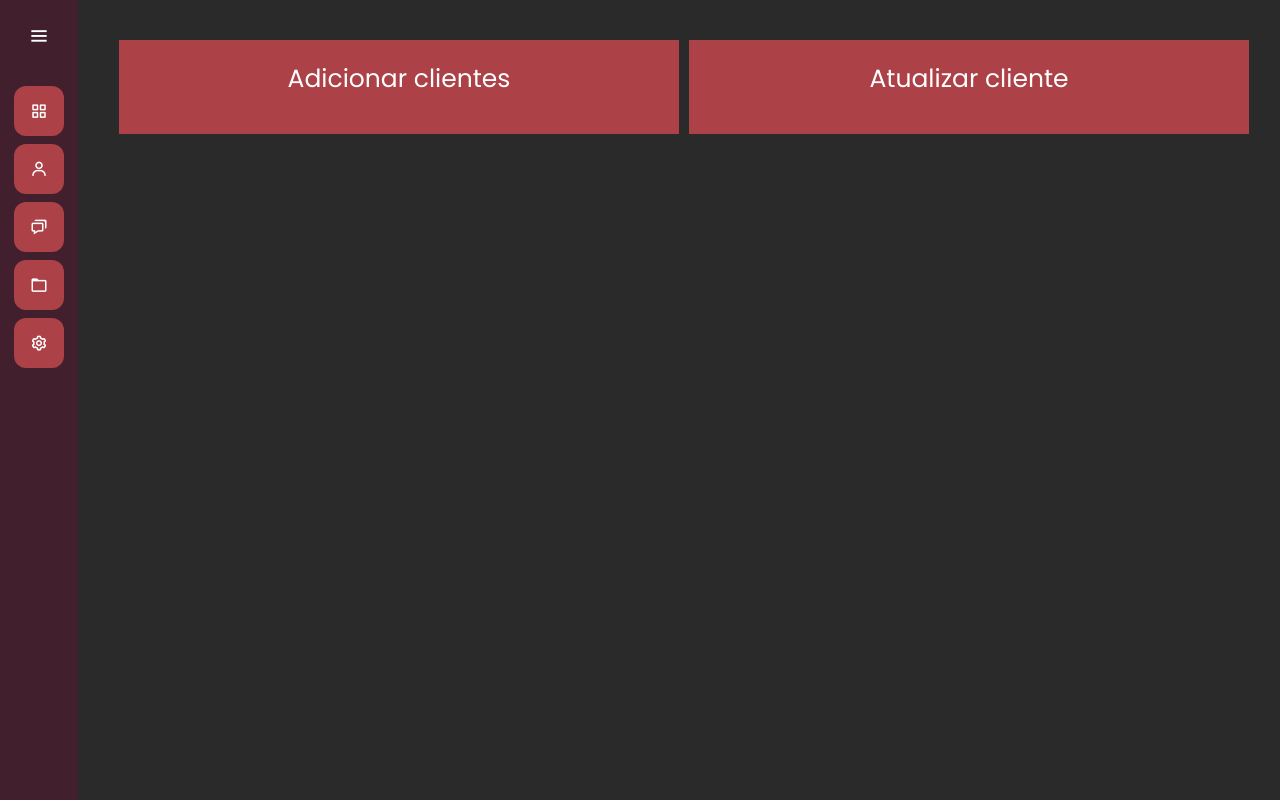
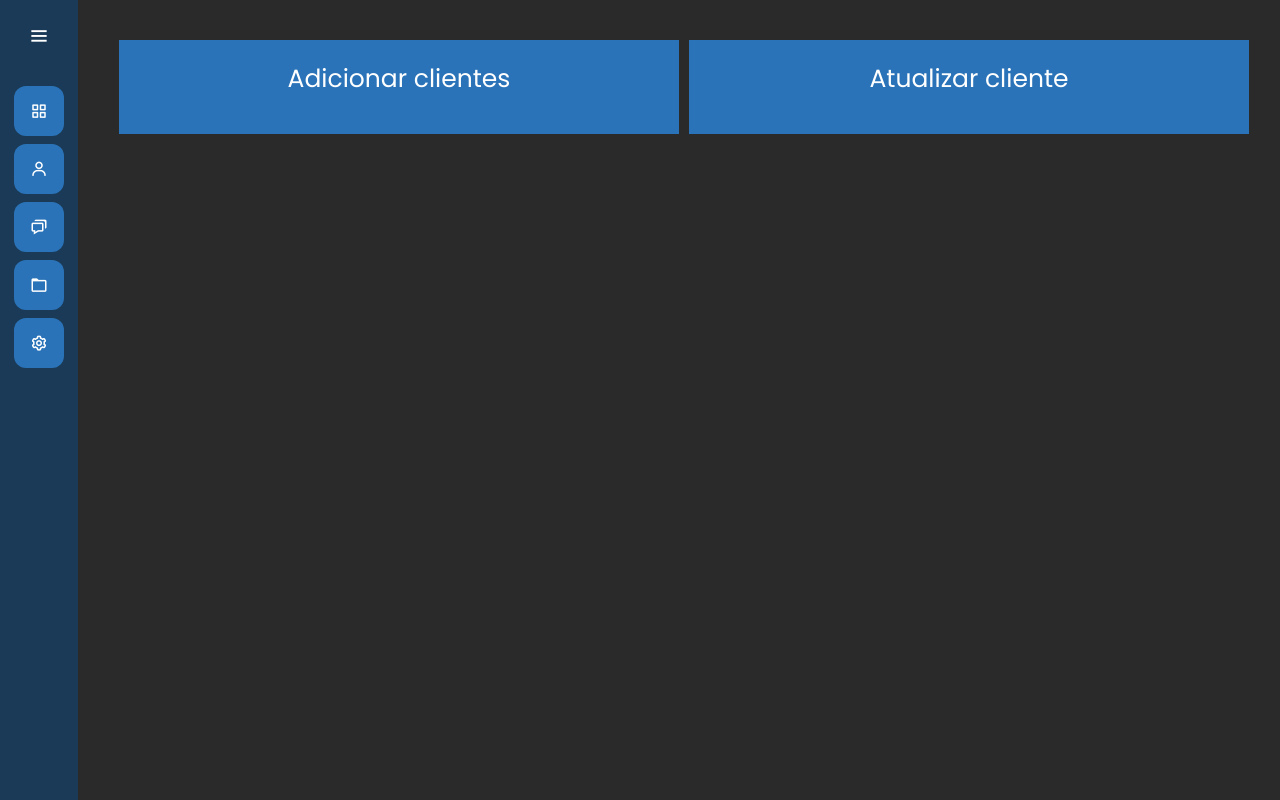
Before and after one commit to Emersoninho/moto_pecas, a Django app: page /clientes/ in a window 1280 px wide. Run offline with Django 5.2, Linux system fonts and the light colour scheme.

Commit message:
general css
mudando as cores para azul

```diff
--- a/templates/static/general/css/general.css
+++ b/templates/static/general/css/general.css
@@ -1,9 +1,7 @@
 :root{
-
-    --main-color: #ac4147;
-    --dark-color: #411f2d;
-    --light-color: #ffc27f;
-    --contrast-color: #f88863;
-    --differential-color: #ffe29a;
-
+    --main-color: #2a73b8; /* Azul predominante */
+    --dark-color: #1b3a57; /* Azul escuro */
+    --light-color: #a4d4ff; /* Azul claro */
+    --contrast-color: #5dbcd2; /* Azul turquesa para contraste */
+    --differential-color: #d1e8ff; /* Azul pastel para diferenciação */
 }
```
